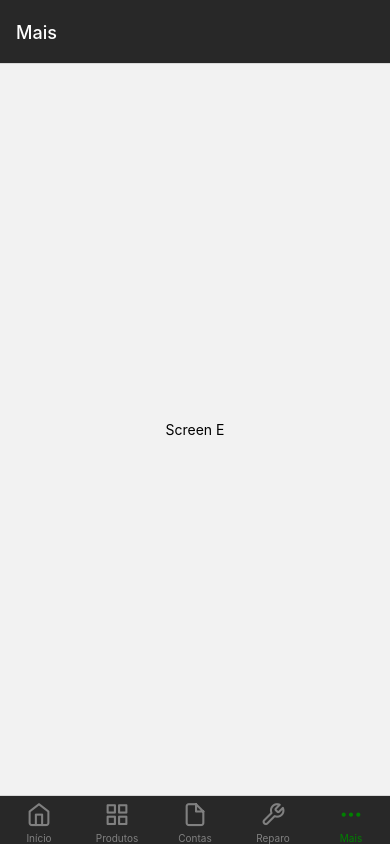
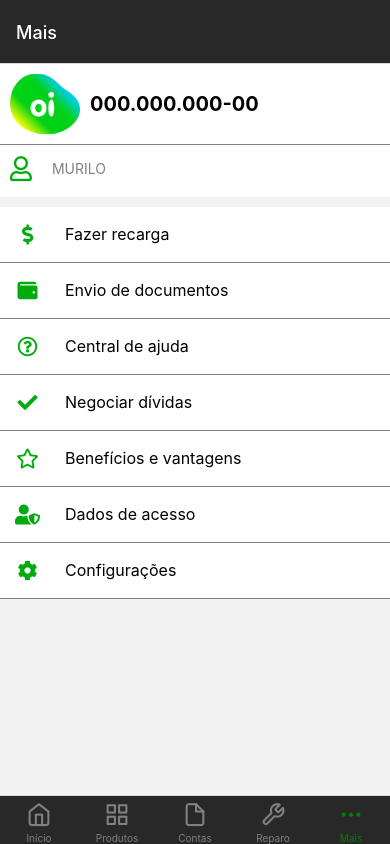
Before and after one commit to murilo-alvesmelo/clone-app-minhaoi, a React Native app: screen /Mais in a window 390 px wide. Built offline with nearby package versions, Linux system fonts and the light colour scheme.

Commit message:
Add tela de Mais Info

```diff
--- a/src/Navigation.js
+++ b/src/Navigation.js
@@ -15,6 +15,7 @@
         return (
             <NavigationContainer>
                 <Tab.Navigator
+                    initialRouteName='Mais'
                     screenOptions={({ route })=>({
                         headerStyle:{
                             backgroundColor: '#282828',
--- /dev/null
+++ b/src/components/MaisInfo.js
@@ -0,0 +1,132 @@
+import React, { Component }from 'react'
+import {View,
+    Text,
+    StyleSheet,
+    ImageBackground,
+    Platform,
+    TouchableOpacity} from 'react-native'
+import  Icon from 'react-native-vector-icons/FontAwesome5'
+import OiImagem from '../assets/oi.png'
+import CommonStyle from '../CommonStyle'
+export default class MaisInfo extends Component{
+    state={
+        userName: 'MURILO',
+        cpf: '000.000.000-00'
+    }
+
+    render(){
+       return(
+            <View>
+                <View style={styles.perfil}>
+                    <View style={styles.cpf}>
+                        <ImageBackground source={OiImagem} style={styles.imagem}/>
+                        <Text style={styles.title}>{this.state.cpf}</Text>
+                    </View>
+                    <View style={styles.userIcon}>
+                        <Icon name='user' color={CommonStyle.colors.green} size={25}/>
+                        <Text style={styles.userName}>{this.state.userName}</Text>
+                    </View>
+                </View>
+                <View style={styles.menu}>
+                    <TouchableOpacity style={styles.box}>
+                        <View style={styles.icon}>
+                            <Icon name="dollar-sign" color={ CommonStyle.colors.green} size={20}/>
+                        </View>
+                        <Text style={styles.descricao}>Fazer recarga</Text>
+                    </TouchableOpacity>
+                    <TouchableOpacity style={styles.box}>
+                        <View style={styles.icon}>
+                            <Icon name="wallet" color={ CommonStyle.colors.green} size={20}/>
+                        </View>
+                        <Text style={styles.descricao}>Envio de documentos</Text>
+                    </TouchableOpacity>
+                    <TouchableOpacity style={styles.box}>
+                        <View style={styles.icon}>
+                            <Icon name="question-circle" color={ CommonStyle.colors.green} size={20}/>
+                        </View>
+                        <Text style={styles.descricao}>Central de ajuda</Text>
+                    </TouchableOpacity>
+                    <TouchableOpacity style={styles.box}>
+                        <View style={styles.icon}>
+                            <Icon name="check" color={ CommonStyle.colors.green} size={20}/>
+                        </View>
+                        <Text style={styles.descricao}>Negociar dívidas</Text>
+                    </TouchableOpacity>
+                    <TouchableOpacity style={styles.box}>
+                        <View style={styles.icon}>
+                            <Icon name="star" color={ CommonStyle.colors.green} size={20}/>
+                        </View>
+                        <Text style={styles.descricao}>Benefícios e vantagens</Text>
+                    </TouchableOpacity>
+                    <TouchableOpacity style={styles.box}>
+                        <View style={styles.icon}>
+                            <Icon name="user-shield" color={ CommonStyle.colors.green} size={20}/>
+                        </View>
+                        <Text style={styles.descricao}>Dados de acesso</Text>
+                    </TouchableOpacity>
+                    <TouchableOpacity style={styles.box}>
+                        <View style={styles.icon}>
+                            <Icon name="cog" color={ CommonStyle.colors.green} size={20}/>
+                        </View>
+                        <Text style={styles.descricao}>Configurações</Text>
+                    </TouchableOpacity>
+                </View>
+            </View>
+       )
+    }
+}
+
+const styles = StyleSheet.create({
+    perfil:{
+        height: '25%',
+        backgroundColor: '#fff',
+        marginBottom: 10,
+    },
+    cpf:{
+        flexDirection: 'row',
+        alignItems: 'center',
+        borderBottomWidth: 0.5,
+        borderColor: 'gray'
+    },
+    userIcon:{
+        flexDirection: 'row',
+        margin: 10,
+        alignItems: 'center',
+
+    },
+    userName:{
+        marginLeft: 20,
+        fontSize: 14,
+        color: 'gray'
+    },
+    title:{
+        fontSize: 20,
+        fontWeight: 'bold',
+    },
+    menu:{
+        backgroundColor: '#fff',
+    },
+    imagem:{
+        margin: 10,
+        width: 70,
+        height: 60
+    },
+    box: {
+        flexDirection: "row",
+        alignItems: 'center',
+        padding: 10,
+        borderBottomWidth: 0.5,
+        borderColor: 'gray'
+    },
+    icon: {
+        margin: 5,
+        width: 25,
+        height: 25,
+        justifyContent: 'center',
+        alignItems: 'center',
+    },
+    descricao:{
+        marginLeft: 20,
+        fontSize: 16
+    }
+})
--- a/src/screens/Inicio.js
+++ b/src/screens/Inicio.js
@@ -8,7 +8,7 @@
             {
                 id: '1',
                 title: 'Oi Total',
-                subtitle: '[63] 3215-5265',
+                subtitle: '[63] 6363-6363',
                 status: true
             }
         ]
--- a/src/screens/Mais.js
+++ b/src/screens/Mais.js
@@ -1,20 +1,18 @@
 import React, { Component } from "react";
-import { View, Text, StyleSheet } from "react-native";
+import { View, Text, StyleSheet, FlatList } from "react-native";
+import MaisInfo from "../components/MaisInfo";
 
 export default class Mais extends Component{
     render(){
+        const DATA = [{
+            id: 1
+        }]
         return(
-            <View style={styles.container}>
-                <Text>Screen E</Text>
-            </View>
+            <FlatList
+                data={DATA}
+                keyExtractor={item => item.id}
+                renderItem={({item}) => <MaisInfo/>}
+            />
         )
     }
 }
-
-const styles = StyleSheet.create({
-    container: {
-        flex: 1,
-        justifyContent: 'center',
-        alignItems: 'center',
-    }
-})
--- a/src/screens/Produtos.js
+++ b/src/screens/Produtos.js
@@ -9,7 +9,7 @@
             {
                 id: '1',
                 title: 'Oi Total',
-                subtitle: '[63] 3215-5265',
+                subtitle: '[63] 6363-6363',
                 status: true
             }
         ]
--- a/src/screens/Reparo.js
+++ b/src/screens/Reparo.js
@@ -1,11 +1,11 @@
 import React, { Component } from "react";
-import { View, Text, StyleSheet } from "react-native";
+import { View, Text, StyleSheet, ActivityIndicator } from "react-native";
 
 export default class Reparo extends Component{
     render(){
         return(
             <View style={styles.container}>
-                <Text>Screen D</Text>
+                <ActivityIndicator size='large'/>
             </View>
         )
     }
```
Also changed, not shown: src/assets/oi.png (added).
